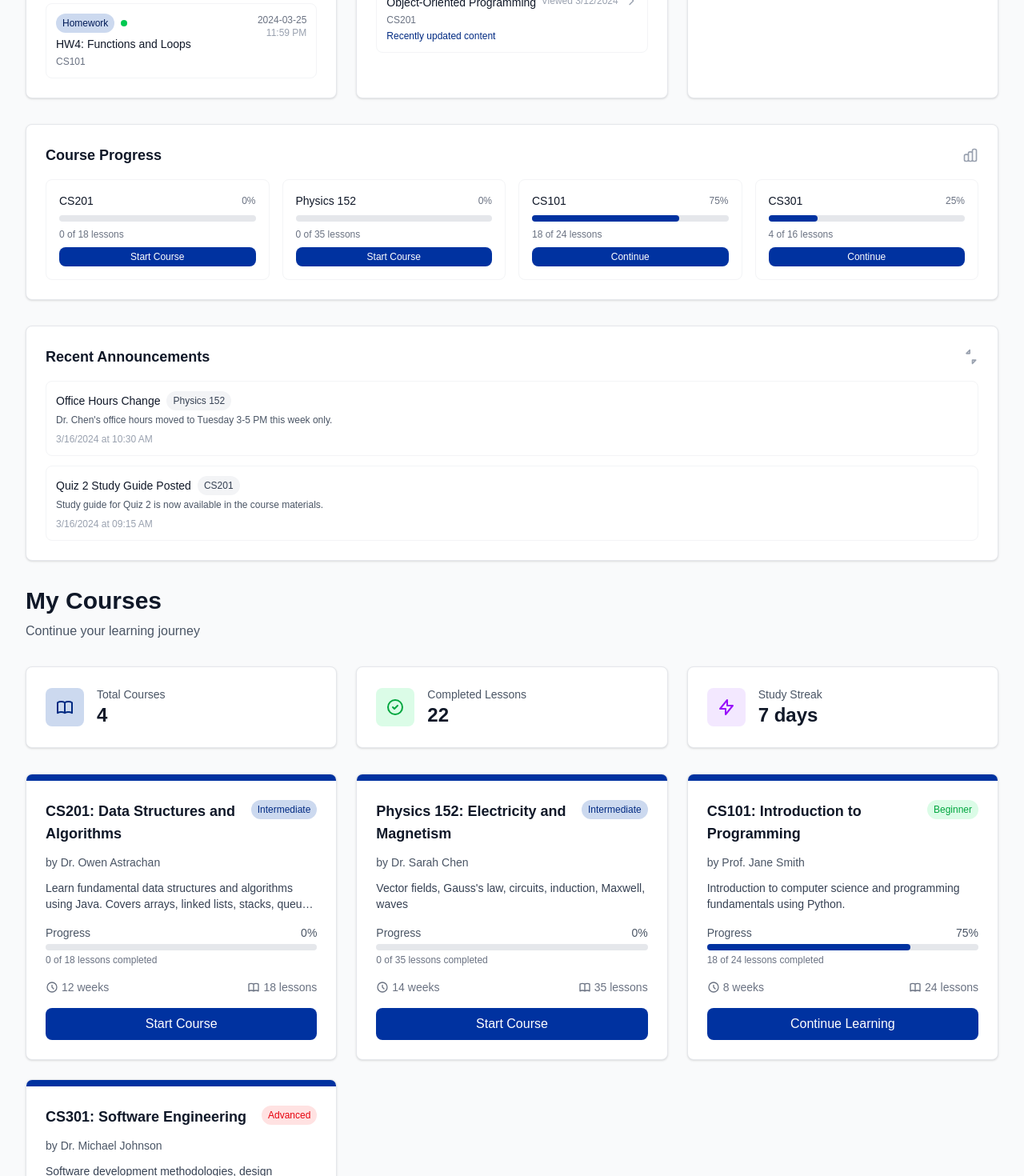
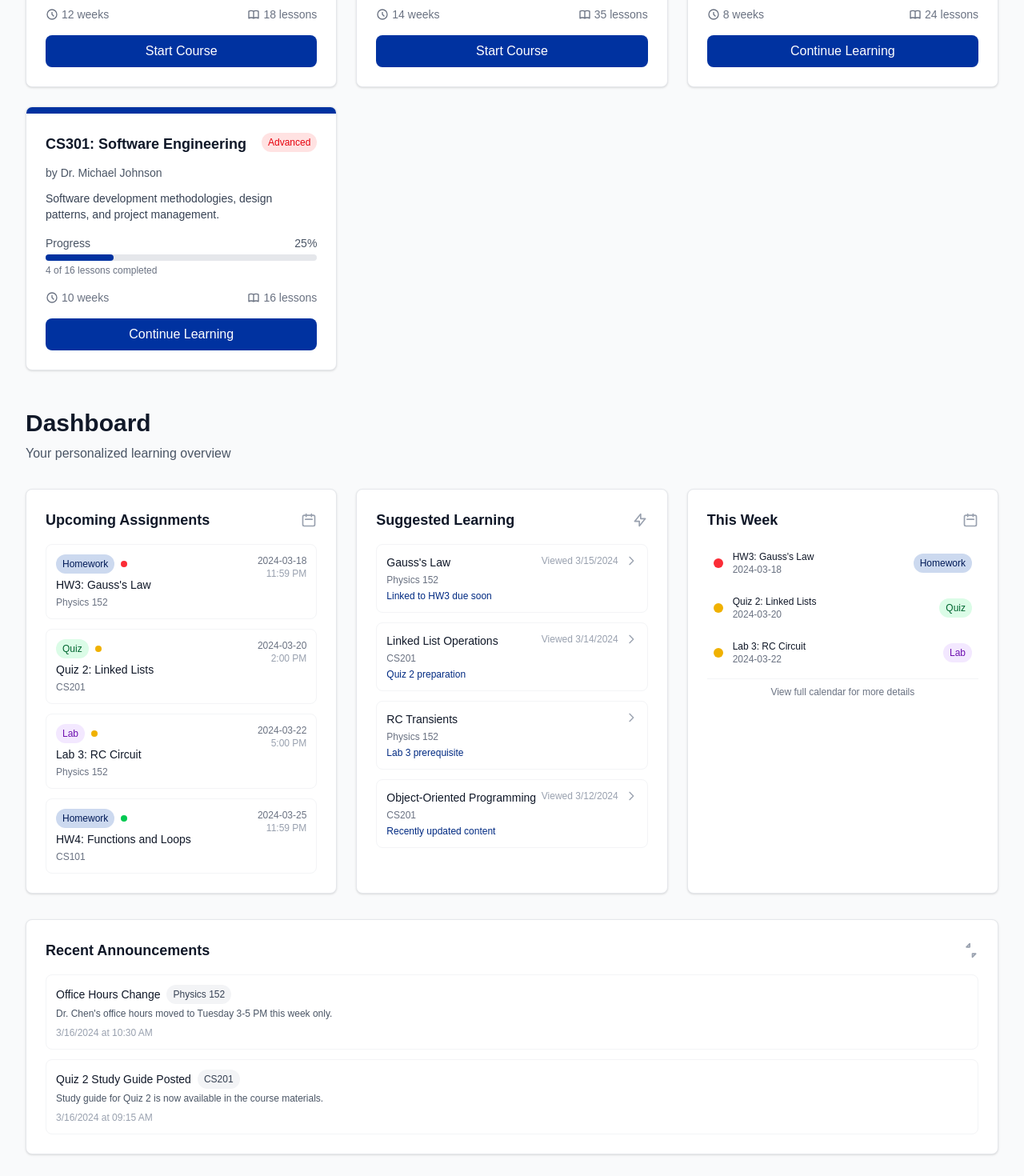
Before and after one commit to tehseendahya/kaizen, a Next.js app: page / in a window 1280 px wide. Shown: the part 580-2050 px from the top of the page at 80% size. Built offline with nearby package versions, Linux system fonts and the light colour scheme.

Commit message:
Viewpoint adjustments

```diff
--- a/src/app/page.tsx
+++ b/src/app/page.tsx
@@ -199,6 +199,126 @@
 
       {/* Main Content */}
       <main className="max-w-7xl mx-auto px-4 sm:px-6 lg:px-8 py-8">
+        {/* My Courses (moved to top) */}
+        <div className="mb-8">
+          <h2 className="text-3xl font-bold text-gray-900 mb-2">My Courses</h2>
+          <p className="text-gray-600">Continue your learning journey</p>
+        </div>
+
+        {/* Stats Cards */}
+        <div className="grid grid-cols-1 md:grid-cols-3 gap-6 mb-8">
+          <div className="bg-white rounded-lg shadow-sm border border-gray-200 p-6">
+            <div className="flex items-center">
+              <div className="w-12 h-12 bg-blue-100 rounded-lg flex items-center justify-center">
+                <svg className="w-6 h-6 text-blue-600" fill="none" stroke="currentColor" viewBox="0 0 24 24">
+                  <path strokeLinecap="round" strokeLinejoin="round" strokeWidth={2} d="M12 6.253v13m0-13C10.832 5.477 9.246 5 7.5 5S4.168 5.477 3 6.253v13C4.168 18.477 5.754 18 7.5 18s3.332.477 4.5 1.253m0-13C13.168 5.477 14.754 5 16.5 5c1.746 0 3.332.477 4.5 1.253v13C19.832 18.477 18.246 18 16.5 18c-1.746 0-3.332.477-4.5 1.253" />
+                </svg>
+              </div>
+              <div className="ml-4">
+                <p className="text-sm font-medium text-gray-600">Total Courses</p>
+                <p className="text-2xl font-semibold text-gray-900">4</p>
+              </div>
+            </div>
+          </div>
+
+          <div className="bg-white rounded-lg shadow-sm border border-gray-200 p-6">
+            <div className="flex items-center">
+              <div className="w-12 h-12 bg-green-100 rounded-lg flex items-center justify-center">
+                <svg className="w-6 h-6 text-green-600" fill="none" stroke="currentColor" viewBox="0 0 24 24">
+                  <path strokeLinecap="round" strokeLinejoin="round" strokeWidth={2} d="M9 12l2 2 4-4m6 2a9 9 0 11-18 0 9 9 0 0118 0z" />
+                </svg>
+              </div>
+              <div className="ml-4">
+                <p className="text-sm font-medium text-gray-600">Completed Lessons</p>
+                <p className="text-2xl font-semibold text-gray-900">22</p>
+              </div>
+            </div>
+          </div>
+
+          <div className="bg-white rounded-lg shadow-sm border border-gray-200 p-6">
+            <div className="flex items-center">
+              <div className="w-12 h-12 bg-purple-100 rounded-lg flex items-center justify-center">
+                <svg className="w-6 h-6 text-purple-600" fill="none" stroke="currentColor" viewBox="0 0 24 24">
+                  <path strokeLinecap="round" strokeLinejoin="round" strokeWidth={2} d="M13 10V3L4 14h7v7l9-11h-7z" />
+                </svg>
+              </div>
+              <div className="ml-4">
+                <p className="text-sm font-medium text-gray-600">Study Streak</p>
+                <p className="text-2xl font-semibold text-gray-900">7 days</p>
+              </div>
+            </div>
+          </div>
+        </div>
+
+        {/* Courses Grid */}
+        <div className="grid grid-cols-1 md:grid-cols-2 lg:grid-cols-3 gap-6 mb-12">
+          {courses.map((course) => (
+            <Link
+              key={course.id}
+              href={course.id === 'cs201' ? '/courses/cs201' : course.id === 'physics-152' ? '/courses/physics-152' : '#'}
+              className="block"
+            >
+              <div className="bg-white rounded-lg shadow-sm border border-gray-200 hover:shadow-md transition-shadow duration-200 overflow-hidden">
+                {/* Course Header */}
+                <div className={`h-2 ${course.color === 'blue' ? 'bg-blue-500' : course.color === 'green' ? 'bg-green-500' : 'bg-purple-500'}`}></div>
+
+                <div className="p-6">
+                  {/* Course Title and Difficulty */}
+                  <div className="flex items-start justify-between mb-3">
+                    <h3 className="text-lg font-semibold text-gray-900 line-clamp-2">{course.title}</h3>
+                    <span className={`px-2 py-1 text-xs font-medium rounded-full ${getDifficultyColor(course.difficulty)}`}>
+                      {course.difficulty}
+                    </span>
+                  </div>
+
+                  {/* Instructor */}
+                  <p className="text-sm text-gray-600 mb-3">by {course.instructor}</p>
+
+                  {/* Description */}
+                  <p className="text-sm text-gray-700 mb-4 line-clamp-2">{course.description}</p>
+
+                  {/* Progress Bar */}
+                  <div className="mb-4">
+                    <div className="flex items-center justify-between text-sm text-gray-600 mb-1">
+                      <span>Progress</span>
+                      <span>{course.progress}%</span>
+                    </div>
+                    <div className="w-full bg-gray-200 rounded-full h-2">
+                      <div
+                        className={`h-2 rounded-full ${course.color === 'blue' ? 'bg-blue-500' : course.color === 'green' ? 'bg-green-500' : 'bg-purple-500'}`}
+                        style={{ width: `${course.progress}%` }}
+                      ></div>
+                    </div>
+                    <p className="text-xs text-gray-500 mt-1">
+                      {course.completedLessons} of {course.totalLessons} lessons completed
+                    </p>
+                  </div>
+
+                  {/* Course Meta */}
+                  <div className="flex items-center justify-between text-sm text-gray-500 mb-4">
+                    <span className="flex items-center">
+                      <svg className="w-4 h-4 mr-1" fill="none" stroke="currentColor" viewBox="0 0 24 24">
+                        <path strokeLinecap="round" strokeLinejoin="round" strokeWidth={2} d="M12 8v4l3 3m6-3a9 9 0 11-18 0 9 9 0 0118 0z" />
+                      </svg>
+                      {course.duration}
+                    </span>
+                    <span className="flex items-center">
+                      <svg className="w-4 h-4 mr-1" fill="none" stroke="currentColor" viewBox="0 0 24 24">
+                        <path strokeLinecap="round" strokeLinejoin="round" strokeWidth={2} d="M12 6.253v13m0-13C10.832 5.477 9.246 5 7.5 5S4.168 5.477 3 6.253v13C4.168 18.477 5.754 18 7.5 18s3.332.477 4.5 1.253m0-13C13.168 5.477 14.754 5 16.5 5c1.746 0 3.332.477 4.5 1.253v13C19.832 18.477 18.246 18 16.5 18c-1.746 0-3.332.477-4.5 1.253" />
+                      </svg>
+                      {course.totalLessons} lessons
+                    </span>
+                  </div>
+
+                  {/* Action Button */}
+                  <div className={`w-full py-2 px-4 rounded-lg text-white text-center font-medium transition-colors duration-200 ${getColorClasses(course.color)}`}>
+                    {course.progress === 0 ? 'Start Course' : course.progress === 100 ? 'Review Course' : 'Continue Learning'}
+                  </div>
+                </div>
+              </div>
+            </Link>
+          ))}
+        </div>
         {/* Welcome Section */}
         <div className="mb-8">
           <h2 className="text-3xl font-bold text-gray-900 mb-2">Dashboard</h2>
@@ -334,49 +454,7 @@
           </div>
         </div>
 
-        {/* Course Progress Overview */}
-        <div className="bg-white rounded-lg shadow-sm border border-gray-200 p-6 mb-8">
-          <div className="flex items-center justify-between mb-4">
-            <h3 className="text-lg font-semibold text-gray-900">Course Progress</h3>
-            <svg className="w-5 h-5 text-gray-400" fill="none" stroke="currentColor" viewBox="0 0 24 24">
-              <path strokeLinecap="round" strokeLinejoin="round" strokeWidth={2} d="M9 19v-6a2 2 0 00-2-2H5a2 2 0 00-2 2v6a2 2 0 002 2h2a2 2 0 002-2zm0 0V9a2 2 0 012-2h2a2 2 0 012 2v10m-6 0a2 2 0 002 2h2a2 2 0 002-2m0 0V5a2 2 0 012-2h2a2 2 0 012 2v14a2 2 0 01-2 2h-2a2 2 0 01-2-2z" />
-            </svg>
-          </div>
-          <div className="grid grid-cols-1 md:grid-cols-2 lg:grid-cols-4 gap-4">
-            {courses.map((course) => (
-              <Link
-                key={course.id}
-                href={course.id === 'cs201' ? '/courses/cs201' : course.id === 'physics-152' ? '/courses/physics-152' : '#'}
-                className="p-4 rounded-lg border border-gray-100 hover:bg-gray-50 transition-colors duration-200"
-              >
-                <div className="flex items-center justify-between mb-2">
-                  <h4 className="text-sm font-medium text-gray-900 truncate">{course.title.split(':')[0]}</h4>
-                  <span className="text-xs text-gray-500">{course.progress}%</span>
-                </div>
-                <div className="w-full bg-gray-200 rounded-full h-2 mb-2">
-                  <div
-                    className={`h-2 rounded-full ${
-                      course.color === 'blue' ? 'bg-blue-500' :
-                      course.color === 'green' ? 'bg-green-500' :
-                      'bg-purple-500'
-                    }`}
-                    style={{ width: `${course.progress}%` }}
-                  ></div>
-                </div>
-                <p className="text-xs text-gray-500">
-                  {course.completedLessons} of {course.totalLessons} lessons
-                </p>
-                <button className={`mt-2 w-full py-1 px-3 text-xs font-medium rounded-lg text-white transition-colors duration-200 ${
-                  course.color === 'blue' ? 'bg-blue-500 hover:bg-blue-600' :
-                  course.color === 'green' ? 'bg-green-500 hover:bg-green-600' :
-                  'bg-purple-500 hover:bg-purple-600'
-                }`}>
-                  {course.progress === 0 ? 'Start Course' : 'Continue'}
-                </button>
-              </Link>
-            ))}
-          </div>
-        </div>
+        {/* Removed smaller Course Progress overview */}
 
         {/* Announcements */}
         <div className="bg-white rounded-lg shadow-sm border border-gray-200 p-6 mb-8">
@@ -409,126 +487,7 @@
           </div>
         </div>
 
-        {/* Courses Section */}
-        <div className="mb-8">
-          <h2 className="text-3xl font-bold text-gray-900 mb-2">My Courses</h2>
-          <p className="text-gray-600">Continue your learning journey</p>
-        </div>
-
-        {/* Stats Cards */}
-        <div className="grid grid-cols-1 md:grid-cols-3 gap-6 mb-8">
-          <div className="bg-white rounded-lg shadow-sm border border-gray-200 p-6">
-            <div className="flex items-center">
-              <div className="w-12 h-12 bg-blue-100 rounded-lg flex items-center justify-center">
-                <svg className="w-6 h-6 text-blue-600" fill="none" stroke="currentColor" viewBox="0 0 24 24">
-                  <path strokeLinecap="round" strokeLinejoin="round" strokeWidth={2} d="M12 6.253v13m0-13C10.832 5.477 9.246 5 7.5 5S4.168 5.477 3 6.253v13C4.168 18.477 5.754 18 7.5 18s3.332.477 4.5 1.253m0-13C13.168 5.477 14.754 5 16.5 5c1.746 0 3.332.477 4.5 1.253v13C19.832 18.477 18.246 18 16.5 18c-1.746 0-3.332.477-4.5 1.253" />
-                </svg>
-              </div>
-              <div className="ml-4">
-                <p className="text-sm font-medium text-gray-600">Total Courses</p>
-                <p className="text-2xl font-semibold text-gray-900">4</p>
-              </div>
-            </div>
-          </div>
-
-          <div className="bg-white rounded-lg shadow-sm border border-gray-200 p-6">
-            <div className="flex items-center">
-              <div className="w-12 h-12 bg-green-100 rounded-lg flex items-center justify-center">
-                <svg className="w-6 h-6 text-green-600" fill="none" stroke="currentColor" viewBox="0 0 24 24">
-                  <path strokeLinecap="round" strokeLinejoin="round" strokeWidth={2} d="M9 12l2 2 4-4m6 2a9 9 0 11-18 0 9 9 0 0118 0z" />
-                </svg>
-              </div>
-              <div className="ml-4">
-                <p className="text-sm font-medium text-gray-600">Completed Lessons</p>
-                <p className="text-2xl font-semibold text-gray-900">22</p>
-              </div>
-            </div>
-          </div>
-
-          <div className="bg-white rounded-lg shadow-sm border border-gray-200 p-6">
-            <div className="flex items-center">
-              <div className="w-12 h-12 bg-purple-100 rounded-lg flex items-center justify-center">
-                <svg className="w-6 h-6 text-purple-600" fill="none" stroke="currentColor" viewBox="0 0 24 24">
-                  <path strokeLinecap="round" strokeLinejoin="round" strokeWidth={2} d="M13 10V3L4 14h7v7l9-11h-7z" />
-                </svg>
-              </div>
-              <div className="ml-4">
-                <p className="text-sm font-medium text-gray-600">Study Streak</p>
-                <p className="text-2xl font-semibold text-gray-900">7 days</p>
-              </div>
-            </div>
-          </div>
-        </div>
-
-        {/* Courses Grid */}
-        <div className="grid grid-cols-1 md:grid-cols-2 lg:grid-cols-3 gap-6">
-          {courses.map((course) => (
-            <Link
-              key={course.id}
-              href={course.id === 'cs201' ? '/courses/cs201' : course.id === 'physics-152' ? '/courses/physics-152' : '#'}
-              className="block"
-            >
-              <div className="bg-white rounded-lg shadow-sm border border-gray-200 hover:shadow-md transition-shadow duration-200 overflow-hidden">
-                {/* Course Header */}
-                <div className={`h-2 ${course.color === 'blue' ? 'bg-blue-500' : course.color === 'green' ? 'bg-green-500' : 'bg-purple-500'}`}></div>
-
-                <div className="p-6">
-                  {/* Course Title and Difficulty */}
-                  <div className="flex items-start justify-between mb-3">
-                    <h3 className="text-lg font-semibold text-gray-900 line-clamp-2">{course.title}</h3>
-                    <span className={`px-2 py-1 text-xs font-medium rounded-full ${getDifficultyColor(course.difficulty)}`}>
-                      {course.difficulty}
-                    </span>
-                  </div>
-
-                  {/* Instructor */}
-                  <p className="text-sm text-gray-600 mb-3">by {course.instructor}</p>
-
-                  {/* Description */}
-                  <p className="text-sm text-gray-700 mb-4 line-clamp-2">{course.description}</p>
-
-                  {/* Progress Bar */}
-                  <div className="mb-4">
-                    <div className="flex items-center justify-between text-sm text-gray-600 mb-1">
-                      <span>Progress</span>
-                      <span>{course.progress}%</span>
-                    </div>
-                    <div className="w-full bg-gray-200 rounded-full h-2">
-                      <div
-                        className={`h-2 rounded-full ${course.color === 'blue' ? 'bg-blue-500' : course.color === 'green' ? 'bg-green-500' : 'bg-purple-500'}`}
-                        style={{ width: `${course.progress}%` }}
-                      ></div>
-                    </div>
-                    <p className="text-xs text-gray-500 mt-1">
-                      {course.completedLessons} of {course.totalLessons} lessons completed
-                    </p>
-                  </div>
-
-                  {/* Course Meta */}
-                  <div className="flex items-center justify-between text-sm text-gray-500 mb-4">
-                    <span className="flex items-center">
-                      <svg className="w-4 h-4 mr-1" fill="none" stroke="currentColor" viewBox="0 0 24 24">
-                        <path strokeLinecap="round" strokeLinejoin="round" strokeWidth={2} d="M12 8v4l3 3m6-3a9 9 0 11-18 0 9 9 0 0118 0z" />
-                      </svg>
-                      {course.duration}
-                    </span>
-                    <span className="flex items-center">
-                      <svg className="w-4 h-4 mr-1" fill="none" stroke="currentColor" viewBox="0 0 24 24">
-                        <path strokeLinecap="round" strokeLinejoin="round" strokeWidth={2} d="M12 6.253v13m0-13C10.832 5.477 9.246 5 7.5 5S4.168 5.477 3 6.253v13C4.168 18.477 5.754 18 7.5 18s3.332.477 4.5 1.253m0-13C13.168 5.477 14.754 5 16.5 5c1.746 0 3.332.477 4.5 1.253v13C19.832 18.477 18.246 18 16.5 18c-1.746 0-3.332.477-4.5 1.253" />
-                      </svg>
-                      {course.totalLessons} lessons
-                    </span>
-                  </div>
-
-                  {/* Action Button */}
-                  <div className={`w-full py-2 px-4 rounded-lg text-white text-center font-medium transition-colors duration-200 ${getColorClasses(course.color)}`}>
-                    {course.progress === 0 ? 'Start Course' : course.progress === 100 ? 'Review Course' : 'Continue Learning'}
-                  </div>
-                </div>
-              </div>
-            </Link>
-          ))}
-        </div>
+        {/* Courses section moved above; original removed */}
 
         {/* Quick Actions */}
         <div className="mt-12 bg-white rounded-lg shadow-sm border border-gray-200 p-6">
```
